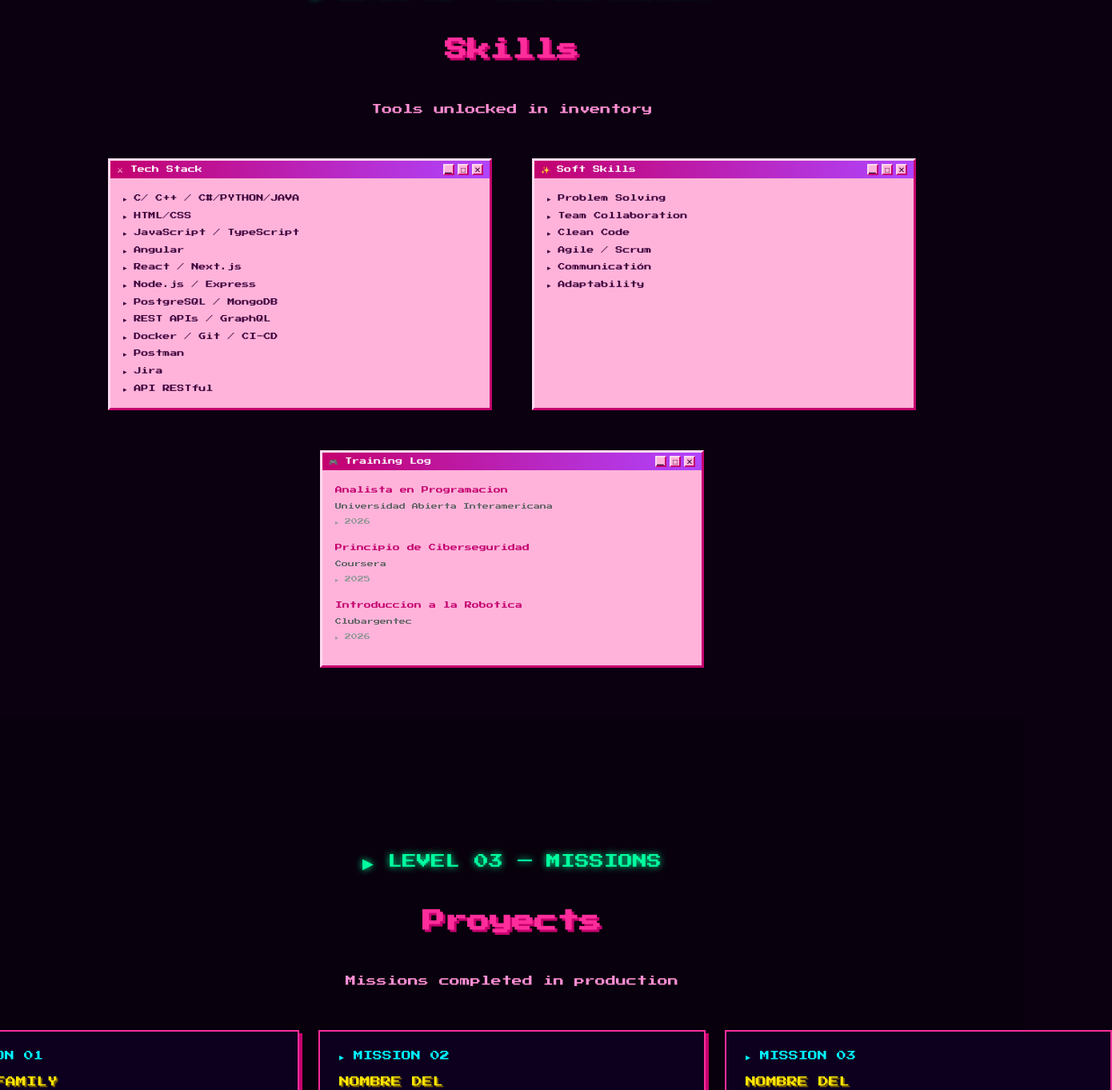
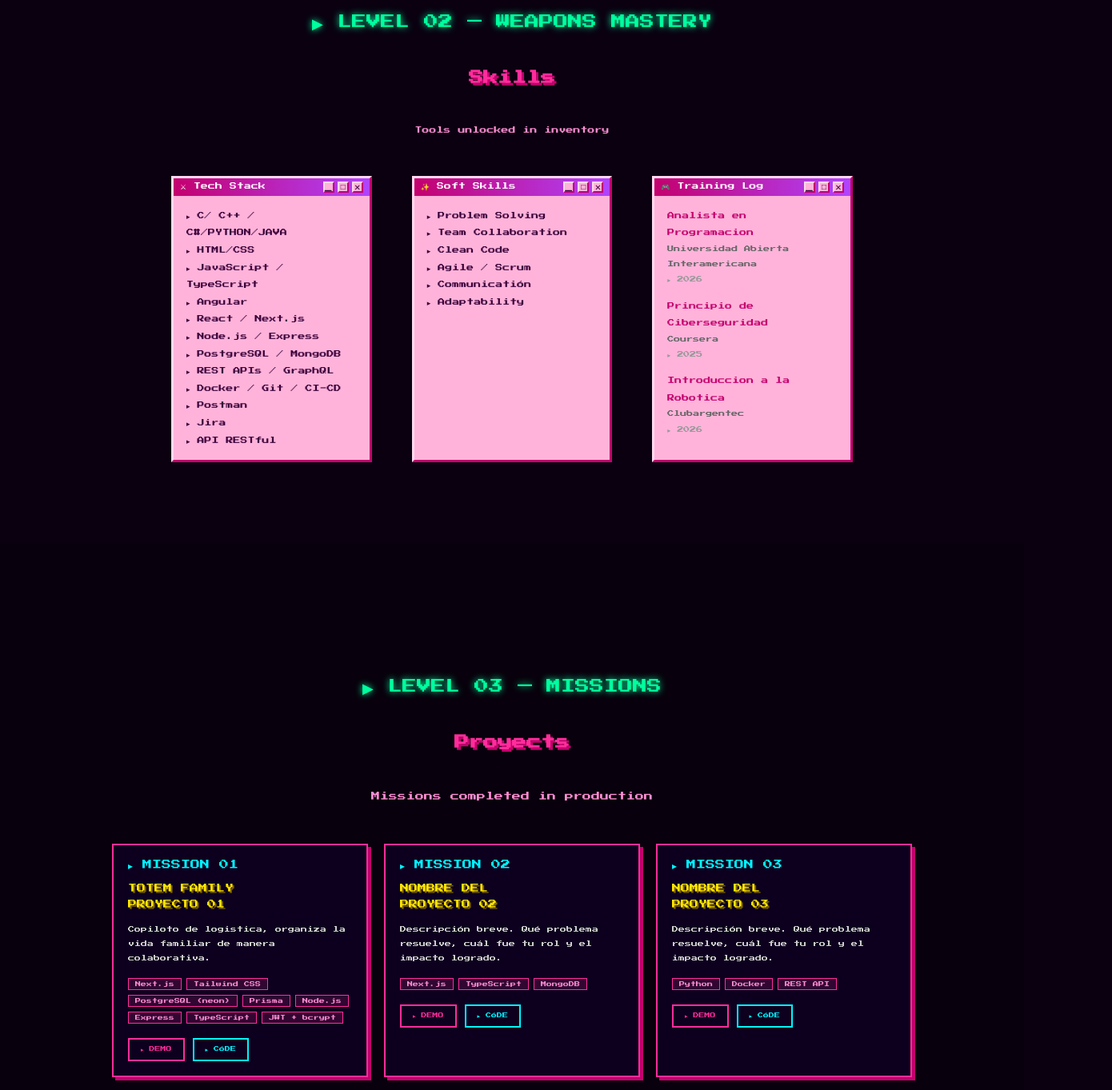
Before and after one commit to jacquelinjantman/Portf, a Next.js app: page / in a window 1280 px wide. Shown: the part 922-2285 px from the top of the page at 80% size, 1390 px wide, since content can reach past the window. Built offline with nearby package versions, Linux system fonts and the light colour scheme.

Commit message:
fix size

```diff
--- a/src/components/Hero.tsx
+++ b/src/components/Hero.tsx
@@ -71,7 +71,7 @@ export default function hero() {
           {/* cuerpo consola */}
           <div
             style={{
-              width: "400px",
+              width: "200px",
               background: "var(--pink)",
               border: "3px solid var (--pink-dark)",
               boxShadow: "40px 40px 80px",
@@ -258,7 +258,7 @@ export default function hero() {
                     borderLeft: "2px solid #ffd9ee",
                     borderBottom: "2px solid var(--pink-dark)",
                     borderRight: "2px solid var(--pink-dark)",
-                    fontSize: "16px",
+                    fontSize: "12px",
                     display: "flex",
                     alignItems: "center",
                     justifyContent: "center",
@@ -275,7 +275,7 @@ export default function hero() {
           <div
             style={{
               padding: "12px 14px",
-              fontSize: "16px",
+              fontSize: "12px",
               color: "#3a003a",
               lineHeight: "2.2",
             }}
--- a/src/components/Navbar.tsx
+++ b/src/components/Navbar.tsx
@@ -38,7 +38,7 @@ export default function navbar() {
       {/*Logo*/}
       <span
         style={{
-          fontSize: "20px",
+          fontSize: "16px",
           color: "var(--cyan)",
           textShadow: "0 0 8px var (--cyan)",
         }}
--- a/src/components/projects.tsx
+++ b/src/components/projects.tsx
@@ -40,7 +40,7 @@ export default function Projects() {
         whileInView={{ opacity: 1, y: 0 }}
         viewport={{ once: true }}
         style={{
-          fontSize: "28px",
+          fontSize: "18px",
           color: "var(--pink)",
           textShadow: "3px 3px 0 var(--pink-dark)",
           textAlign: "center",
@@ -51,7 +51,7 @@ export default function Projects() {
 
       <p
         style={{
-          fontSize: "13px",
+          fontSize: "11px",
           color: "var(--pink-light)",
           textAlign: "center",
           lineHeight: 2,
@@ -65,9 +65,9 @@ export default function Projects() {
         style={{
           display: "grid",
           gridTemplateColumns: "repeat(auto-fit, minmax(300px, 1fr))",
-          gap: "24px",
-          maxWidth: "1500px",
-          width: "150%",
+          gap: "20px",
+          maxWidth: "1000px",
+          width: "100%",
         }}
       >
         {projects.map((project, i) => (
@@ -82,7 +82,7 @@ export default function Projects() {
               background: "#0d001f",
               border: "2px solid var(--pink)",
               boxShadow: "4px 4px 0 var(--pink-dark)",
-              padding: "24px",
+              padding: "18px",
               cursor: "pointer",
             }}
           >
@@ -91,7 +91,7 @@ export default function Projects() {
               style={{
                 fontSize: "12px",
                 color: "var(--cyan)",
-                marginBottom: "12px",
+                marginBottom: "11px",
               }}
             >
               ▸ {project.mission}
@@ -100,7 +100,7 @@ export default function Projects() {
             {/* TÍTULO */}
             <p
               style={{
-                fontSize: "13px",
+                fontSize: "11px",
                 color: "var(--yellow)",
                 textShadow: "2px 2px 0 #7a6000",
                 marginBottom: "14px",
--- a/src/components/skills.tsx
+++ b/src/components/skills.tsx
@@ -52,9 +52,9 @@ function Win95Window({
         borderLeft: "3px solid #ffd9ee",
         borderBottom: "3px solid var(--pink-dark)",
         borderRight: "3px solid var(--pink-dark)",
-        minWidth: "400px",
+        minWidth: "200px",
         flex: 1,
-        maxWidth: "480px",
+        maxWidth: "280px",
         fontFamily: "'Press Start 2P', monospace",
       }}
     >
@@ -145,7 +145,7 @@ export default function Skills() {
         whileInView={{ opacity: 1, y: 0 }}
         viewport={{ once: true }}
         style={{
-          fontSize: "28px",
+          fontSize: "18px",
           color: "var(--pink)",
           textShadow: "3px 3px 0 var(--pink-dark)",
           textAlign: "center",
@@ -156,7 +156,7 @@ export default function Skills() {
 
       <p
         style={{
-          fontSize: "13px",
+          fontSize: "9px",
           color: "var(--pink-light)",
           textAlign: "center",
           lineHeight: 2,
@@ -175,7 +175,7 @@ export default function Skills() {
           gap: "50px",
           flexWrap: "wrap",
           justifyContent: "center",
-          maxWidth: "1500px",
+          maxWidth: "1000px",
         }}
       >
         {/* TECH STACK */}
```
